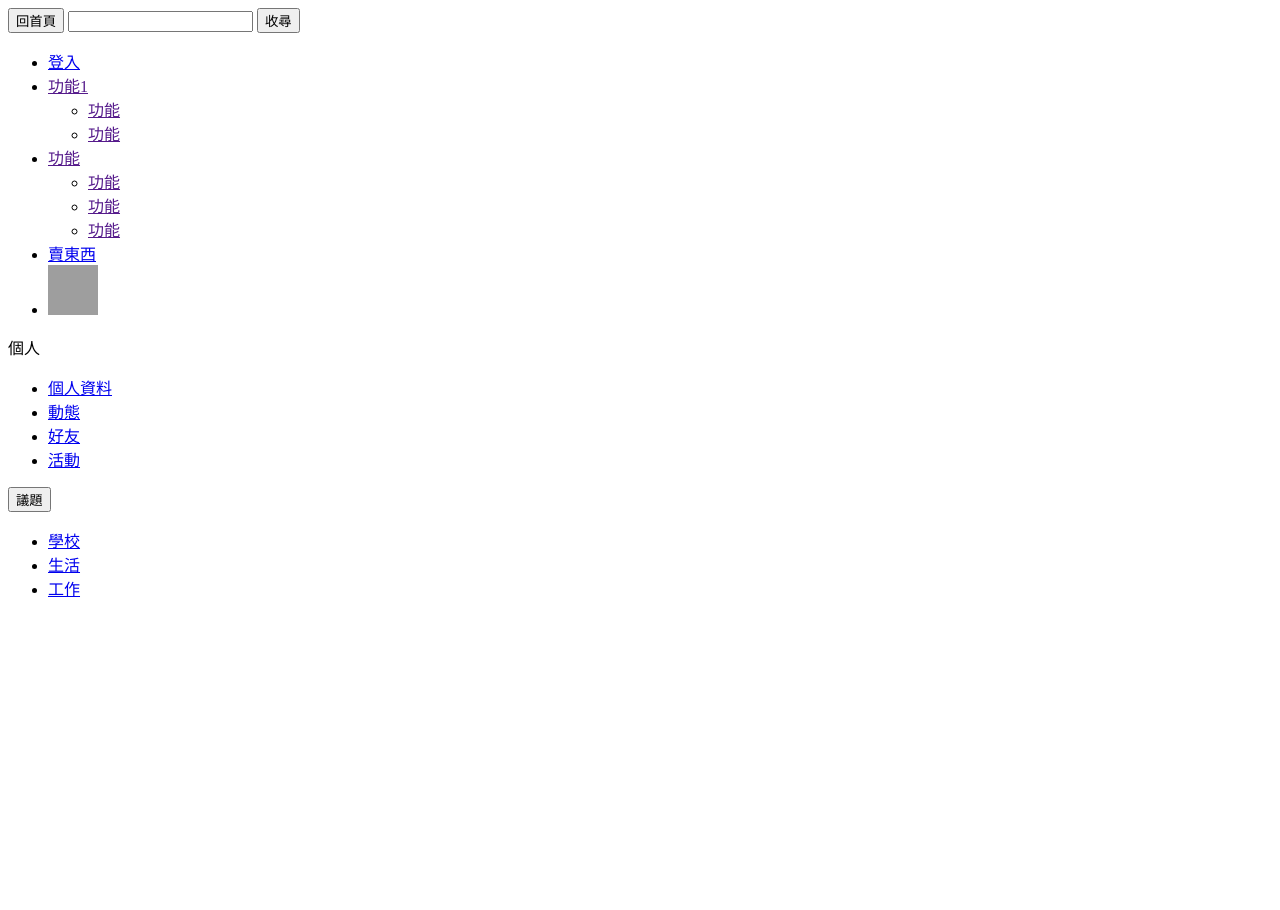
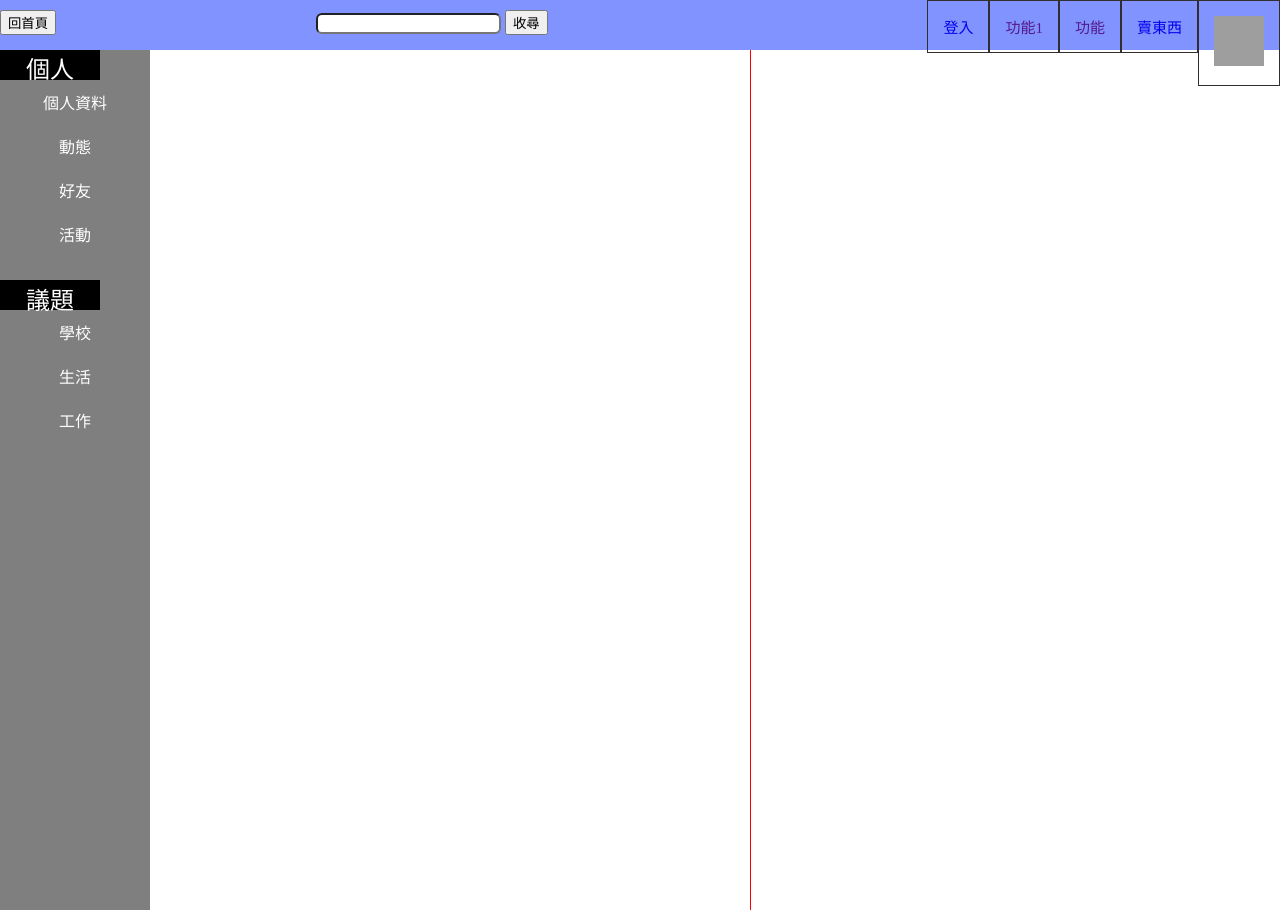
Before and after one commit to No-need/-Forum, a PHP site: page /search.php in a window 1280 px wide. Run offline with PHP 8.4, Linux system fonts and the light colour scheme; grey boxes are pictures that could not be loaded.

Commit message:
整理檔案2019/10/19
上傳分類整合

```diff
--- /dev/null
+++ b/all_style.css
@@ -0,0 +1,315 @@
+body{
+    margin: 0%;
+    padding: 0%;
+    position: fixed;
+    width:100%;
+}
+#menu{
+    background-color:rgb(128, 147, 255);
+    width:100%;
+    height: 50px;
+    z-index: 100;
+    position: fixed;
+}
+
+#search{
+    border-radius: 6px;
+    margin-left: 20%;
+    margin-top: 1%;
+}
+
+
+
+.menulink{/*功能表文字樣式*/
+    float: right;/*靠右浮動*/
+    font-family: "微軟正黑體";
+    font-size: 15px;
+    color: rgb(7, 7, 7);
+}
+ul { /* 取消ul預設的內縮及樣式 */
+    margin: 0;
+    padding: 0;
+    list-style: none;
+}
+.menulink > li {
+    float: left; /* 只有第一層是靠左對齊*/
+    border-width: 1px;
+    border-style:solid;
+    border-color: rgb(51, 46, 46);
+    padding: 15px;
+}
+.menulink a{
+    text-decoration:none;
+    display: block;
+}
+.menulink li >ul{
+    display: none;
+}
+.menulink .list:hover > ul { /* 滑鼠滑入展開次選單*/
+    display: block;
+
+}
+.menulink a:hover{
+    background-color: rgba(255, 255, 255,0.5);
+}
+.dropdown{
+    text-align: right;
+    margin-right: 10px;
+
+}
+
+.dropdown li{
+        background-color: rgba(255, 192, 203,0.5);
+}
+.iframe_1{
+    height: 100%;
+    width: 150px;
+    margin-top: 50px;
+    position: fixed;
+    background-color: rgba(0, 0, 0,0.5);
+}
+.iframe_2{
+    height: 100%;
+    width: 100%;
+    margin-left: 150px;
+    margin-top: 50px;
+    position: fixed;
+    overflow-x: hidden;
+    overflow-y: scroll;
+
+}
+
+/*周*/
+
+.personal{
+    text-align: center;
+    transition: 0.5s;
+    margin-bottom: 200px;
+}
+
+.personal.long1{
+    margin-bottom: 0px;
+}
+.issue{
+    text-align: center;
+}
+
+.body_1{
+    overflow-x: hidden;
+    color: white;
+    height: 100%;
+    width: 150px;
+    margin-top: 50px;
+    position: fixed;
+    background-color: rgba(0, 0, 0,0.5);
+    z-index: 50;
+    margin-bottom:200px;
+}
+
+button1{
+    display: block;
+    position: relative;
+    width: 100px;
+    height: 30px;
+    font-size: 24px;
+    border: none;
+    box-shadow: none;
+    outline: none;
+    cursor: pointer;
+    background-color:black;
+    color: white;
+}
+button1:hover{
+    background-color:rgba(0, 0, 0,0.5);
+}
+
+.btn{
+    display: block;
+    position: relative;
+    width: 100px;
+    height: 30px;
+    font-size: 24px;
+    border: none;
+    box-shadow: none;
+    outline: none;
+    background-color:black;
+    color: white;
+    cursor: pointer;
+}
+.btn:hover{
+    background-color:rgba(0, 0, 0,0.5);
+}
+
+
+.ul_1{
+    position: absolute;
+    margin: 0px;
+    width: 100%;
+    transform-origin: top;
+    transform: perspective(1000px) rotateX(0deg);
+    transition: 0.5s;
+    padding: 0px;
+}
+.ul_2{
+    position: absolute;
+    margin: 0px;
+    width: 100%;
+    transform-origin: top;
+    transform: perspective(1000px) rotateX(0deg);
+    transition: 0.5s;
+    padding: 0px;
+}
+
+.ul_1.active1{
+    transform: perspective(1000px) rotateX(-90deg);
+}
+
+
+.ul_2.active2{
+    transform: perspective(1000px) rotateX(-90deg);
+}
+
+
+
+.ul_1 li a {
+    display: block;
+    text-decoration: none;
+    padding: 10px 0;
+    color: white;
+}
+.ul_1 li a:hover {
+    color: red;
+    background-color:rgba(0, 0, 0,0.5);
+}
+
+.ul_2 li a {
+    display: block;
+    text-decoration: none;
+    padding: 10px 0;
+    color: white;
+
+}
+
+.ul_2 li a:hover {
+    color: red;
+    background-color:rgba(0, 0, 0,0.5);
+}
+
+li.selected {
+
+    background-color:rgba(0, 0, 0,0.5);
+}
+li.selected a{
+    color: red;
+}
+
+/*main*/
+.main_s{
+    padding-top:200px;
+    margin-left:200px;
+}
+
+/*Personal_end*/
+
+.upload_ph{
+
+    margin-left: 150px;
+    margin-top: 50px;
+    border:1px solid red;
+    display: inline-block;
+    overflow-x:hidden;
+    overflow-y:scroll;
+
+}
+.ch_bt{
+    width:30px;
+    height:30px;
+}
+.ph{
+    width:300px;
+    height:300px;
+}
+
+/*show*/
+
+.show{
+    display:inline-block;
+    position: fixed;
+    border:1px solid blue;
+}
+
+
+
+
+/*login*/
+.login_s{
+    height:100%;
+    width: 100%;
+
+    margin-left: 400px;
+    margin-top: 200px;
+    border:1px solid red;
+}
+
+/*sell*/
+.sell_s{
+    margin-left: 150px;
+    margin-top: 50px;
+    width:20%;
+    border:3px solid red;
+    padding: 200px 200px;
+}
+
+/*sign*/
+.sign_s{
+    height:100%;
+    width: 100%;
+
+    margin-left: 400px;
+    margin-top: 200px;
+    border:1px solid red;
+}
+
+.Data-Content {
+    width: 100%; /* 表單寬度 */
+    line-height: 40px;
+
+}
+
+.Data-Title {
+    float: left;
+    width: 25%; /* Label寬度，視情況調整 */
+    margin-right: 20px;
+
+}
+
+.Data-Items {
+    float: left;
+    width: 25%;
+
+}
+
+.AlignRight {
+    text-align: right;
+
+}
+
+
+/*search*/
+.search_s{
+    margin-left: 150px;
+    margin-top: 50px;
+    width:600px;
+    height: 100vh;
+    border-right:1px solid red;
+    display: inline-block;
+    overflow-x:hidden;
+    overflow-y:scroll;
+    transition: 2s;
+}
+
+/*search_box*/
+.list_1{
+    list-style:none;
+    z-index: 200;
+}
```
Also changed, not shown: Personal_end.php (+91 -11 lines), delete_image.php (added, +14 -0 lines), deletepost.php (added, +13 -0 lines), message.php (+7 -23 lines), show.php (added, +168 -0 lines), store.php (added, +16 -0 lines).
